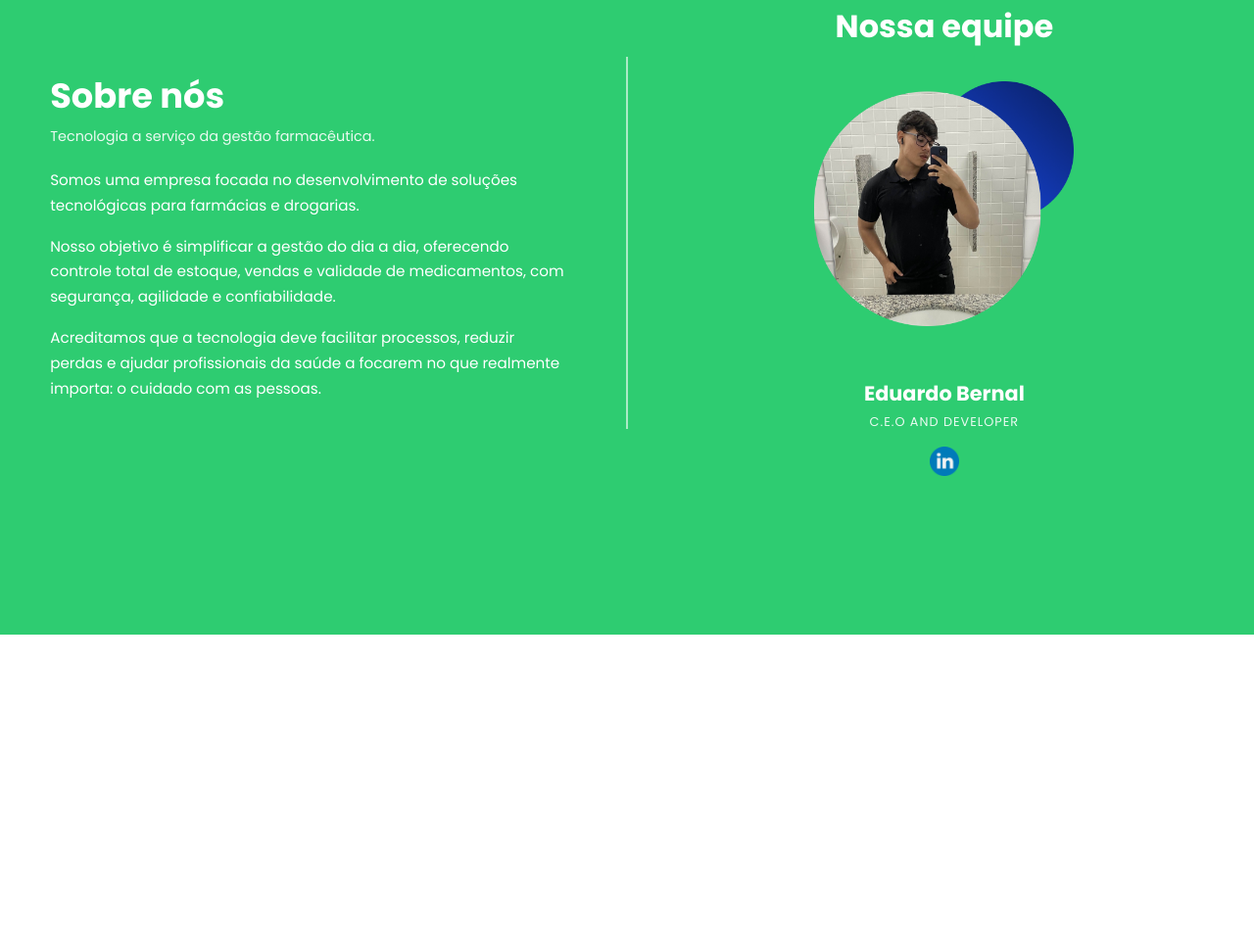
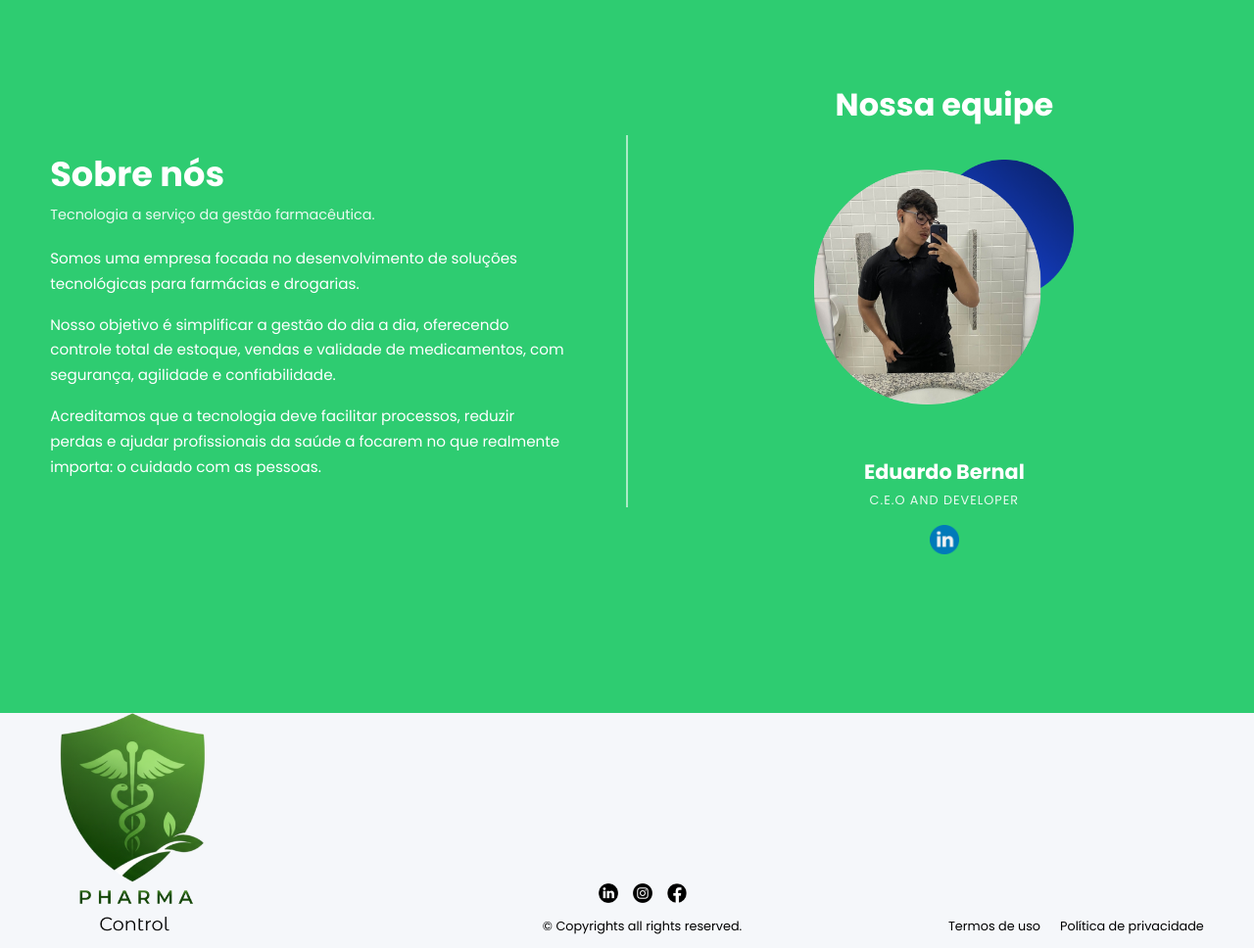
Before and after one commit to Eduardo-Bernal/Pharma-Control, a plain HTML site: page index.html in a window 1280 px wide. Shown: the part 1368-2336 px from the top of the page at 98% size. Before the commit the page ends 2016 px from the top, so only its background shows below. Drawn offline with Linux system fonts and the light colour scheme.

Commit message:
Footer feito

```diff
--- a/index.html
+++ b/index.html
@@ -118,6 +118,26 @@
     </div>
 </section>
 
+<footer>
+    <div class="footer-logo">
+        <img src="assets/SEMBG/logoesc2.png" alt="">
+    </div>
+
+    <div class="footer-centro">
+        <div class="footer-redes">
+            <a href=""><img src="assets/SEMBG/link.png" alt=""></a>
+            <a href=""><img src="assets/SEMBG/insta.png" alt=""></a>
+            <a href=""><img src="assets/SEMBG/face.png" alt=""></a>
+        </div>
+        <p>© Copyrights all rights reserved.</p>
+    </div>
+
+    <div class="footer-links">
+        <a href="">Termos de uso</a>
+        <a href="">Política de privacidade</a>
+    </div>
+</footer>
+
 
 </body>
 </html>
--- a/styles/style.css
+++ b/styles/style.css
@@ -16,6 +16,7 @@ header {
     border-bottom: 4px solid #2ECC71;
     position: fixed;
     width: 100%;
+    top: 0;
 }
 
 .logo {
@@ -87,6 +88,7 @@ main {
     background-repeat: no-repeat;
     height: 62vh;
     border-bottom: 4px solid #2ECC71;
+    margin-top: 10vh;
 }
 
 .texto-main {
@@ -280,3 +282,50 @@ h1 {
     width: 30px;
     margin-top: 2vh;
 }
+
+
+footer {
+    background-color: #F5F7FA;
+    display: flex;
+    justify-content: space-between;
+    align-items: flex-end;
+    height: 30vh;
+    padding: 1% 4%;
+}
+
+.footer-logo img {
+        display: flex;
+        justify-content: center;
+        width: 60%;
+}
+
+.footer-centro {
+    display: flex;
+    flex-direction: column;
+    align-items: center;
+    gap: 1vh;
+}
+
+.footer-centro p {
+    font-size: 0.8rem;
+    color: #000000;
+}
+
+.footer-redes {
+    display: flex;
+    gap: 15px;
+}
+
+.footer-redes img {
+    width: 20px;
+}
+
+.footer-links {
+    display: flex;
+    gap: 20px;
+}
+
+.footer-links a {
+    font-size: 0.8rem;
+    color: #000000;
+}
```
